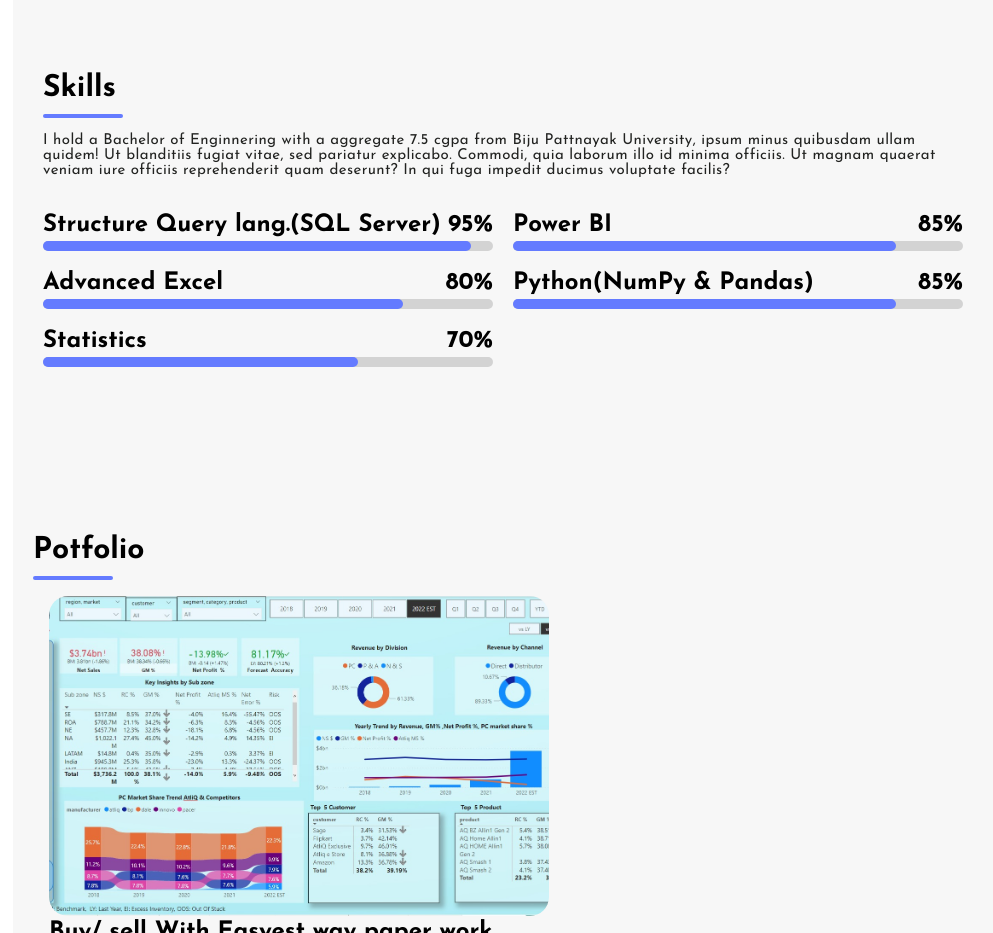
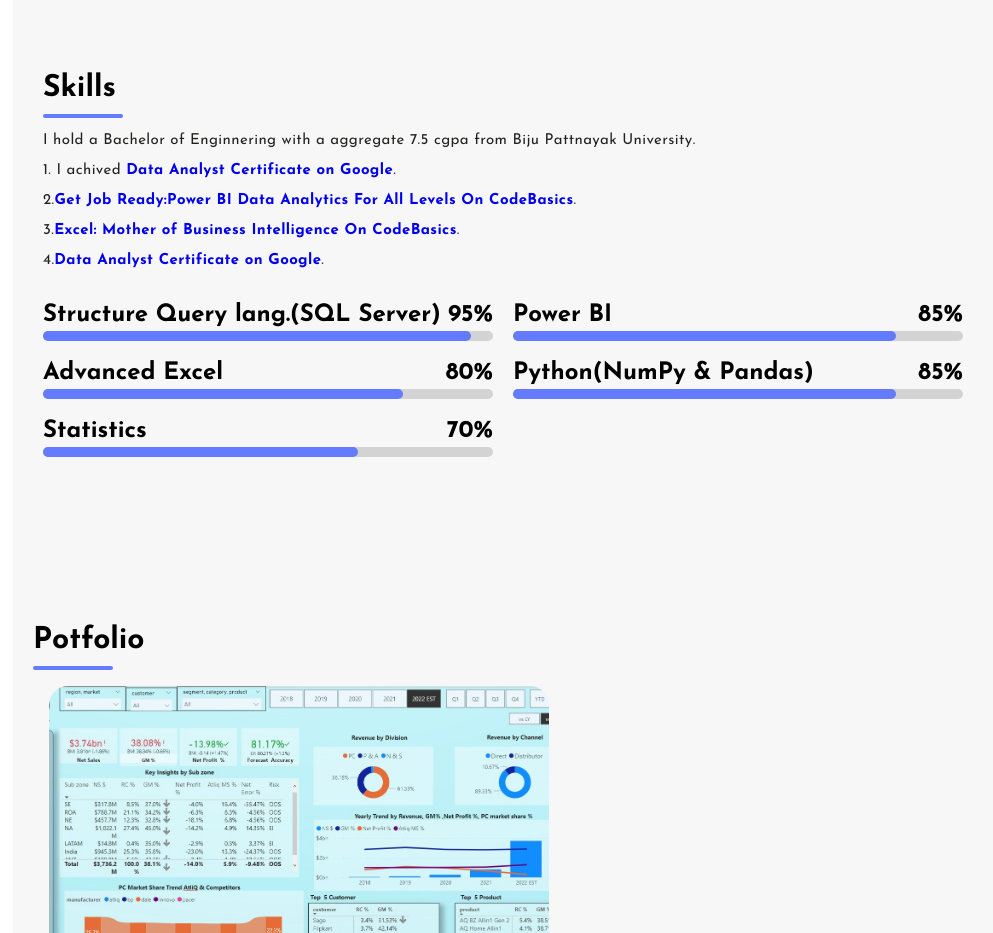
Before and after one commit to jnana027/gyana-potfolio, a plain HTML site: page gyana potfolio/index.html in a window 1280 px wide. Shown: the part 1367-2300 px from the top of the page, without its empty margins (287-1280 px from the left). Drawn offline with nearby package versions, Linux system fonts and the light colour scheme.

Commit message:
skill change

```diff
--- a/gyana potfolio/index.html
+++ b/gyana potfolio/index.html
@@ -126,10 +126,15 @@
             <h1 class="sub-heading">Skills</h1>
             <div class="divider"></div>
             <p class="sub-para">
-                I hold a Bachelor of Enginnering with a aggregate 7.5 cgpa from  Biju Pattnayak University, ipsum minus quibusdam ullam
-                quidem! Ut blanditiis fugiat vitae, sed pariatur explicabo. Commodi, quia laborum illo id minima
-                officiis. Ut magnam quaerat veniam iure officiis reprehenderit quam deserunt? In qui fuga impedit
-                ducimus voluptate facilis?
+                I hold a Bachelor of Enginnering with a aggregate 7.5 cgpa from  Biju Pattnayak University.
+                <p class="sub-para">1. I achived <b><a href="https://coursera.org/share/93a2abe9028a02b158ec79d8e803e279">Data  Analyst Certificate on Google</a></b>.
+                </p>
+                <p class="sub-para">2.<b><a href="https://codebasics.io/certificate/CB-49-85262">Get Job Ready:Power BI Data Analytics For All Levels On CodeBasics</a></b>.
+                </p>
+                <p class="sub-para">3.<b><a href="https://codebasics.io/certificate/CB-51-85262">Excel: Mother of Business Intelligence On CodeBasics</a></b>.
+                </p>
+                <p class="sub-para">4.<b><a href="https://coursera.org/share/93a2abe9028a02b158ec79d8e803e279">Data  Analyst Certificate on Google</a></b>.
+                </p>
             </p>
             <div class="skill-row">
                 <!--Skill-1-->
```
